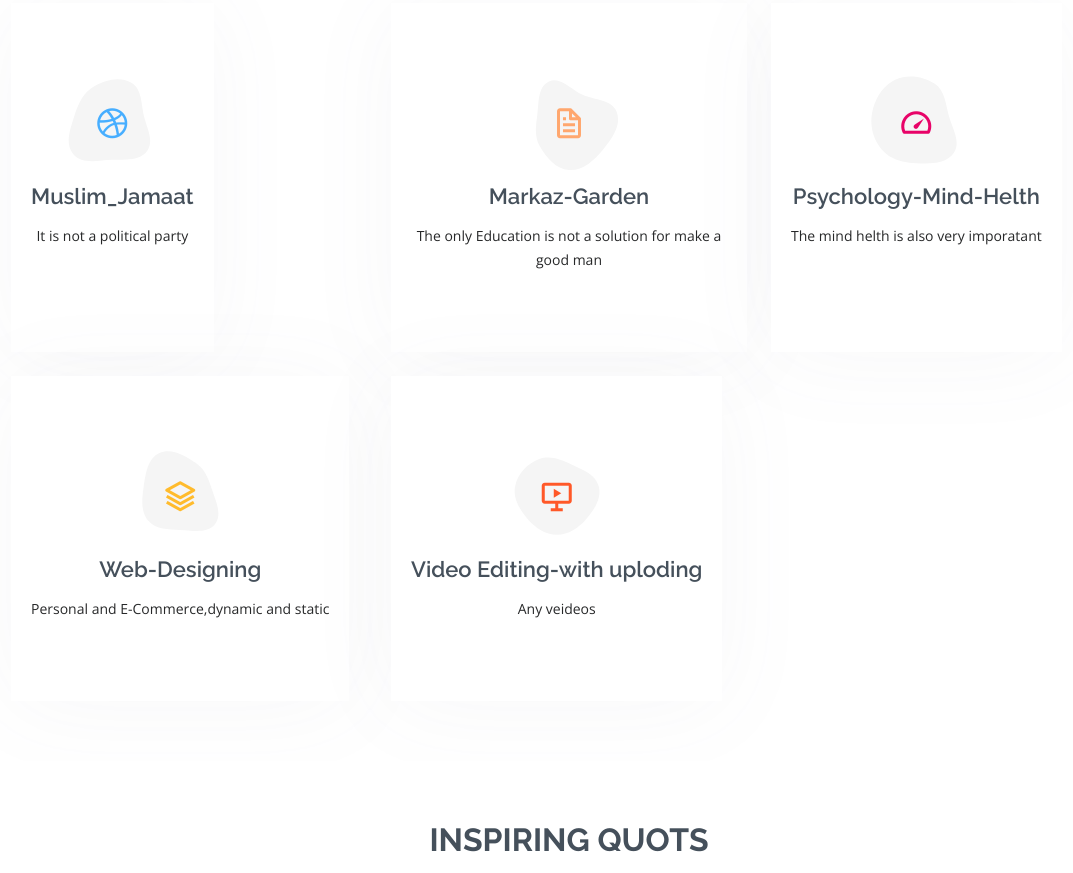
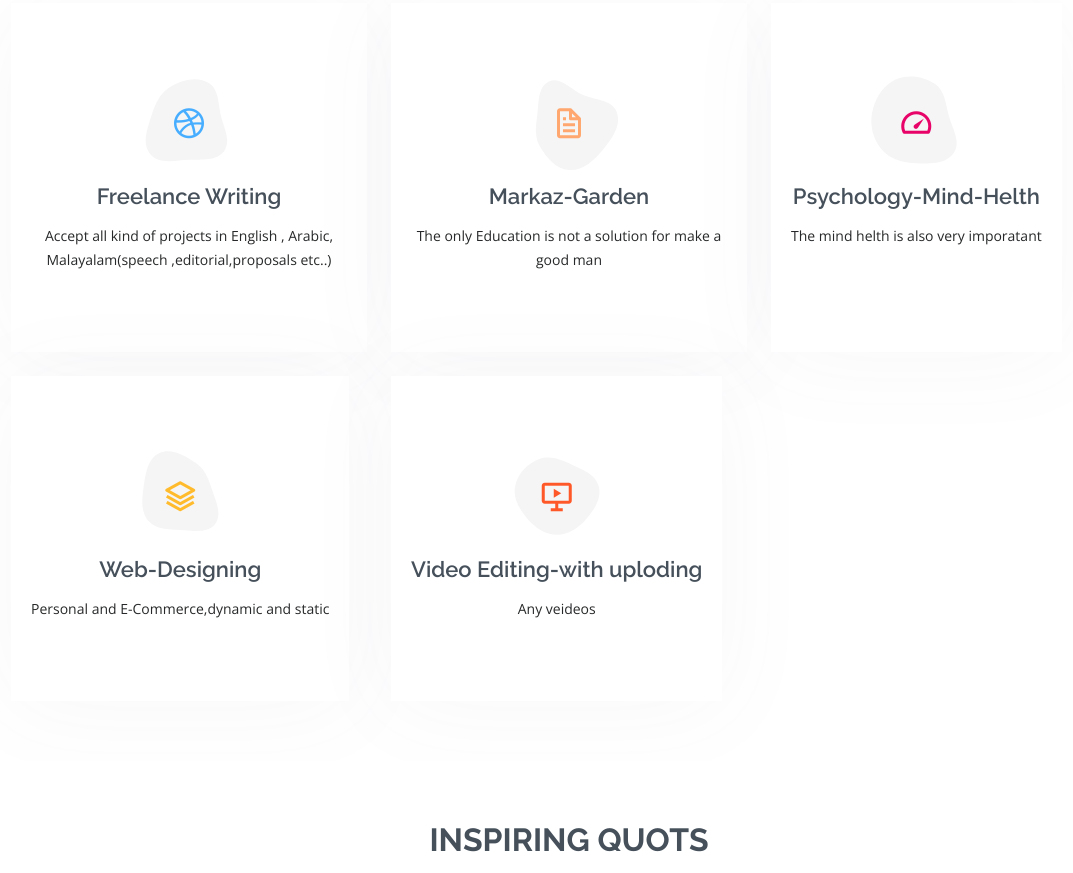
Before and after one commit to Haripotter33322/Haripotter33322github.io-resume, a plain HTML site: page index.html in a window 1280 px wide. Shown: the part 5689-6562 px from the top of the page, without its empty margins (121-1194 px from the left). Drawn offline with nearby package versions, Linux system fonts and the light colour scheme.

Commit message:
Update index.html

```diff
--- a/index.html
+++ b/index.html
@@ -482,8 +482,8 @@ This multifaceted experience has shaped me into a resilient writer who can confi
                 </svg>
                 <i class="bx bxl-dribbble"></i>
               </div>
-              <h4><a href="https://en.wikipedia.org/wiki/Muslim_Jamaat">Muslim_Jamaat</a></h4>
-              <p>It is not a political party</p>
+              <h4><a href="https://en.wikipedia.org/wiki/Muslim_Jamaat">Freelance Writing</a></h4>
+              <p>Accept all kind of projects in English , Arabic, Malayalam(speech ,editorial,proposals etc..) </p>
             </div>
           </div>
 
```
